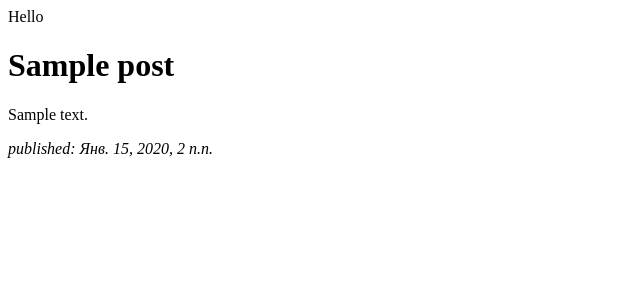
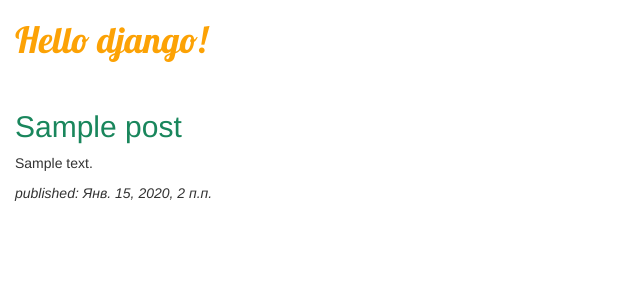
Before and after one commit to patriotina/django-first-blog, a Django app: template djg1/blog/templates/blog/post_list.html in a window 1280 px wide. Shown: the top 300 px of the page, without its empty margins (0-640 px from the left). Run offline with Django 3.2, Linux system fonts and the light colour scheme; the template is opened without the code that fills it: values that come from a table or form of the project are taken from there, others are empty; tables that the repository leaves empty hold one stand-in row (values such as "Sample post"); parts of the project's set-up code (start-up, migrations or seed data) failed here and were passed over; some libraries are stand-ins or nearby versions.

Commit message:
add css style with bootstrap and local css file

```diff
--- /dev/null
+++ b/djg1/blog/static/css/blog.css
@@ -0,0 +1,13 @@
+h1{
+    color: #FCA205;
+    font-family: 'Lobster';
+}
+
+h2 {
+    color: #19865C;
+
+}
+
+body {
+    padding-left: 15px;
+}
--- a/djg1/blog/templates/blog/post_list.html
+++ b/djg1/blog/templates/blog/post_list.html
@@ -1,16 +1,26 @@
+{% load staticfiles %}
 <!DOCTYPE html>
 <html lang="en">
 <head>
     <meta charset="UTF-8">
     <title>Title</title>
+    <link rel="stylesheet" href="//maxcdn.bootstrapcdn.com/bootstrap/3.2.0/css/bootstrap.min.css">
+    <link rel="stylesheet" href="//maxcdn.bootstrapcdn.com/bootstrap/3.2.0/css/bootstrap-theme.min.css">
+    <link rel="stylesheet" href="{% static 'css/blog.css' %}">
+    <link href="https://fonts.googleapis.com/css?family=Lobster&subset=latin,cyrillic" rel="stylesheet" type="text/css">
 </head>
 <body>
-Hello</br>
+<div>
+    <h1>Hello django!</h1>
+</div>
+</br>
 
 {% for post in posts %}
-    <h1>{{ post.title }}</h1>
+    <div>
+    <h2>{{ post.title }}</h2>
     <p>{{ post.text | linebreaksbr }} </p>
     <p><i>published: {{ post.published_date }}</i></p>
+    </div>
 {% endfor %}
 
 
```
